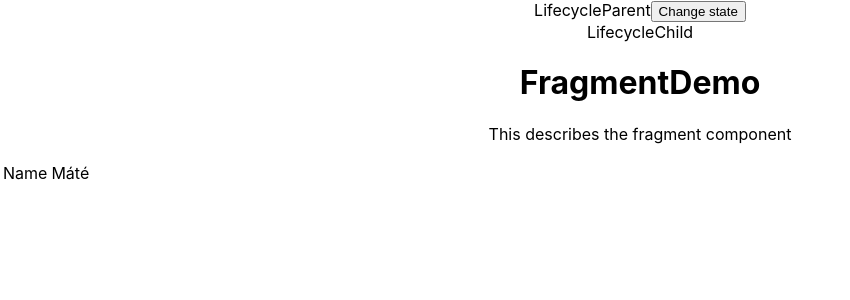
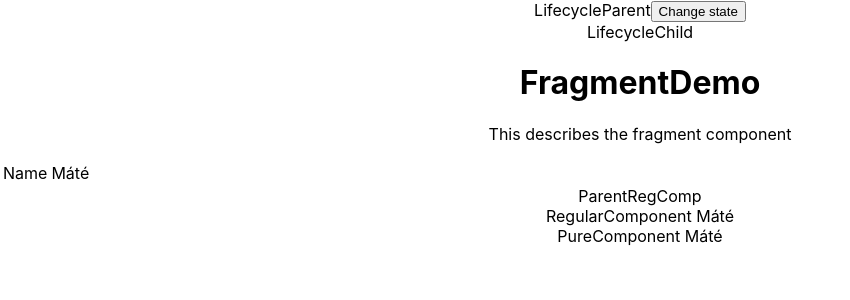
Before and after one commit to Fenyves96/React-tutorial, a React (Create React App) app: page / in a window 1280 px wide. Shown: the top 300 px of the page, without its empty margins (0-850 px from the left). Built offline with nearby package versions, Linux system fonts and the light colour scheme.

Commit message:
26 - Pure Components

```diff
--- a/src/App.js
+++ b/src/App.js
@@ -19,6 +19,9 @@ import Form from './components/Form';
 import LifecycleParent from './components/LifecycleParent';
 import FragmentDemo from './components/FragmentDemo';
 import Table from './components/Table';
+import PureComp from './components/PureComp';
+import RegComp from './components/RegComp';
+import ParentRegComp from './components/ParentRegComp';
 
 
 function App() {
@@ -45,6 +48,7 @@ function App() {
       <Inline /> */}
       <FragmentDemo />
       <Table />
+      <ParentRegComp />
 
     </div>
   );
--- /dev/null
+++ b/src/components/ParentRegComp.js
@@ -0,0 +1,34 @@
+import React, { Component } from 'react'
+import RegComp from './RegComp'
+import PureComp from './PureComp'
+
+class ParentRegComp extends Component {
+    constructor(props) {
+        super(props)
+
+        this.state = {
+            name: 'Máté'
+        }
+    }
+
+    componentDidMount() {
+        setInterval(() => {
+            this.setState({
+                name: 'Máté'
+            })
+        }, 2000)
+    }
+
+    render() {
+        console.log('Parent render')
+        return (
+            <div>
+                ParentRegComp
+                <RegComp name={this.state.name}></RegComp>
+                <PureComp name={this.state.name}></PureComp>
+            </div>
+        )
+    }
+}
+
+export default ParentRegComp
--- /dev/null
+++ b/src/components/PureComp.js
@@ -0,0 +1,14 @@
+import React, { PureComponent } from 'react'
+
+class PureComp extends PureComponent {
+    render() {
+        console.log('Pure render')
+        return (
+            <div>
+                PureComponent {this.props.name}
+            </div>
+        )
+    }
+}
+
+export default PureComp
--- /dev/null
+++ b/src/components/RegComp.js
@@ -0,0 +1,14 @@
+import React, { Component } from 'react'
+
+class RegComp extends Component {
+    render() {
+        console.log('regular render')
+        return (
+            <div>
+                RegularComponent {this.props.name}
+            </div>
+        )
+    }
+}
+
+export default RegComp
```
